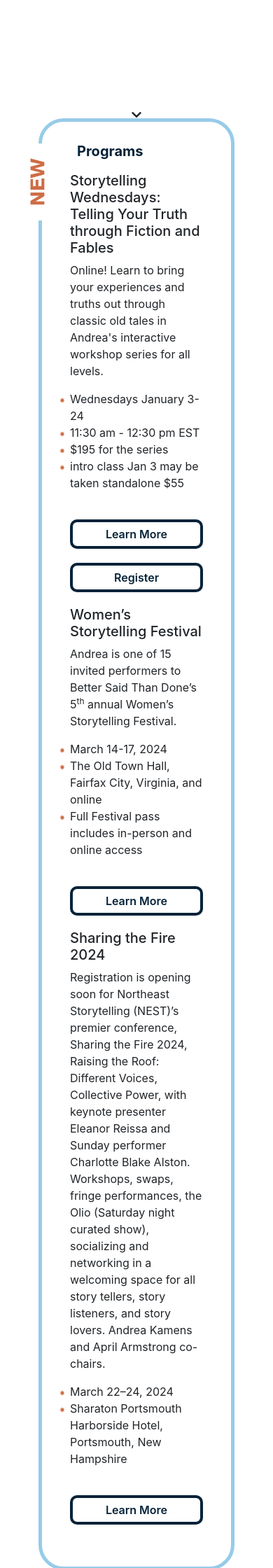
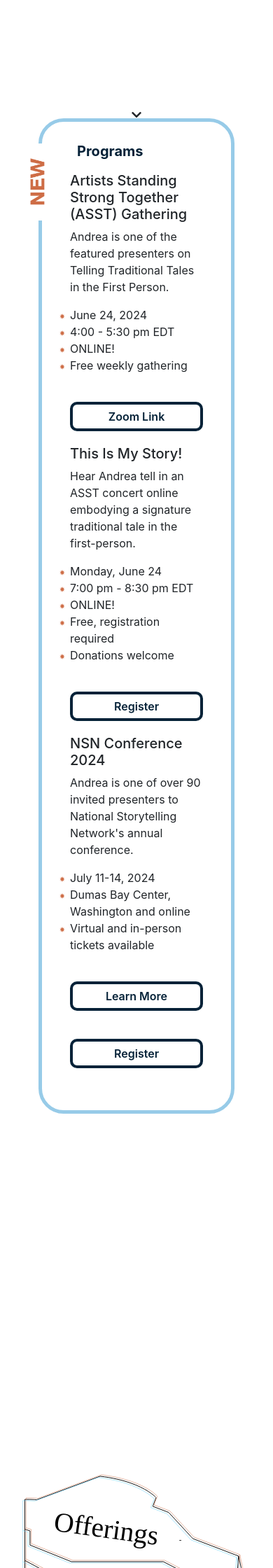
Before and after one commit to jikamens/andreakamens.com, a PHP site: page / in a window 390 px wide. Shown: the part 668-2908 px from the top of the page at 70% size. Run offline with PHP 8.4, Linux system fonts and the light colour scheme; some libraries are stand-ins or nearby versions; some web fonts are replaced.

Commit message:
update home page copy

```diff
--- a/index.html
+++ b/index.html
@@ -185,133 +185,24 @@
           <div class="announcement-banner-container">
             <h3>Programs</h3>
             <div id="bannerContent">
-
               <div class="row">
                 <div class="col-md-6">
-                  <h5>Storytelling Wednesdays: Telling Your Truth
-                    through Fiction and Fables</h5>
-                  <p>Online! Learn to bring your experiences and
-                    truths out through classic old tales in Andrea's
-                    interactive workshop series for all levels.</p>
+                  <h5>Artists Standing Strong Together (ASST) Gathering</h5>
+                  <p>Andrea is one of the featured presenters on Telling Traditional Tales in the First Person.</p>
                   <ul>
-                    <li>Wednesdays January 3-24</li>
-                    <li>11:30 am - 12:30 pm EST</li>
-                    <li>$195 for the series</li>
-                    <li>intro class Jan 3 may be taken standalone $55</li>
+                    <li>June 24, 2024</li>
+                    <li>4:00 - 5:30 pm EDT</li>
+                    <li>ONLINE!</li>
+                    <li>Free weekly gathering</li>
                   </ul>
                 </div>
                 <div class="col-md-6">
                   <div
-                    clases="flex-center"
-                    data-toggle="modal"
-                    data-target="#storytelling-wednesdays-modal"
-                    >
-                    <a class="announcement-banner-button text-center">
-                      Learn More
-                    </a>
-                  </div>
-                  <div
-                    clases="flex-center"
+                    class="flex-center"
                     >
                     <a class="announcement-banner-button text-center"
-                       href="mailto:andrea@andreakamens.com?subject=Storytelling%20Wednesdays">
-                      Register
-                    </a>
-                  </div>
-                </div>
-              </div>
-
-              <!-- STORYTELLING WEDNESDAYS MODAL -->
-              <div
-                class="modal fade"
-                id="storytelling-wednesdays-modal"
-                tabindex="-1"
-                role="dialog"
-                aria-labelledby="exampleModalLabel"
-                aria-hidden="true"
-              >
-                <div class="modal-dialog modal-lg" role="document">
-                  <div class="modal-content">
-                    <div class="modal-header">
-                      <h5 class="modal-title"
-                          id="exampleModalLabel">Storytelling
-                        Wednesdays: Telling Your Truth through Fiction
-                        and Fables</h5>
-                      <button
-                        type="button"
-                        class="close"
-                        data-dismiss="modal"
-                        aria-label="Close"
-                      >
-                        <span aria-hidden="true">&times;</span>
-                      </button>
-                    </div>
-                    <div class="modal-body">
-                      <p>For all levels from curious story lovers and
-                        beginning tellers through experienced story
-                        and spoken word artists. Play with classic old
-                        stories and learn how to bring a traditional
-                        tale to life through your own experiences and
-                        deeply held truths. For more experienced
-                        tellers, we may also explore braided or woven
-                        stories that combine personal and traditional
-                        storytelling.</p>
-                      <p>Online 11:30am - 12:30pm EST Wednesdays in
-                        January</p>
-                      <ul>
-                        <li>January 3 &mdash; intro
-                          class<sup>*</sup></li>
-                        <li>January 10</li>
-                        <li>January 17</li>
-                        <li>January 24</li>
-                      </ul>
-                      <p>$195 for all four weeks</p>
-                      <p><sup>*</sup>can be taken separately for
-                        $55</p>
-                      <p>January 3 can be taken as a standalone class.
-                        After Jaunary 3, classes will progressively
-                        build to tellers being able and ready to share
-                        a story with the group. After this workshop,
-                        tellers who wish will have the opportunity to
-                        tell at The Story Space online from anywhere
-                        or in person in Somerville, MA.</p>
-                      <div
-                        clases="flex-center"
-                        >
-                        <a class="announcement-banner-button text-center"
-                           href="mailto:andrea@andreakamens.com?subject=Storytelling%20Wednesdays">
-                          Register
-                        </a>
-                      </div>
-                    </div>
-                  </div>
-                </div>
-              </div>
-
-              <!-- end STORYTELLING WEDNESDAYS MODAL -->
-
-              <div class="row">
-                <div class="col-md-6">
-                  <h5>Women&rsquo;s Storytelling Festival</h5>
-                  <p>Andrea is one of 15 invited performers to Better
-                    Said Than Done&rsquo;s 5<sup>th</sup> annual
-                    Women&rsquo;s Storytelling Festival.</p>
-                  <ul>
-                    <li>March 14-17, 2024</li>
-                    <li>The Old Town Hall, Fairfax City, Virginia, and
-                      online</li>
-                    <li>Full Festival pass includes in-person and
-                      online access</li>
-                  </ul>
-                </div>
-                <div class="col-md-6">
-                  <div class="flex-center">
-                    <a
-                      href="https://www.bettersaidthandone.com/womens-festival/"
-                      target="_blank"
-                      class="announcement-banner-button text-center"
-                    >
-                      Learn More
+                       href="https://www.asst.art/weekly-gathering">
+                      Zoom Link
                     </a>
                   </div>
                 </div>
@@ -319,32 +210,56 @@
 
               <div class="row">
                 <div class="col-md-6">
-                  <h5>Sharing the Fire 2024</h5>
-                  <p>Registration is opening soon for Northeast
-                    Storytelling (NEST)&rsquo;s premier conference,
-                    Sharing the Fire 2024, Raising the Roof: Different
-                    Voices, Collective Power, with keynote presenter
-                    Eleanor Reissa and Sunday performer Charlotte
-                    Blake Alston. Workshops, swaps, fringe
-                    performances, the Olio (Saturday night curated
-                    show), socializing and networking in a welcoming
-                    space for all story tellers, story listeners, and
-                    story lovers. Andrea Kamens and April Armstrong
-                    co-chairs.</p>
+                  <h5>This Is My Story!</h5>
+                  <p>Hear Andrea tell in an ASST concert online embodying a signature traditional tale in the first-person.</p>
                   <ul>
-                    <li>March 22&ndash;24, 2024</li>
-                    <li>Sharaton Portsmouth Harborside Hotel,
-                      Portsmouth, New Hampshire</li>
+                    <li>Monday, June 24</li>
+                    <li>7:00 pm - 8:30 pm EDT</li>
+                    <li>ONLINE!</li>
+                    <li>Free, registration required</li>
+                    <li>Donations welcome</li>
                   </ul>
                 </div>
                 <div class="col-md-6">
                   <div class="flex-center">
                     <a
-                      href="https://www.nestorytelling.org/stf-2024/"
+                      href="https://www.asst.art/event-details/this-is-my-story"
+                      target="_blank"
+                      class="announcement-banner-button text-center"
+                    >
+                      Register
+                    </a>
+                  </div>
+                </div>
+              </div>
+
+              <div class="row">
+                <div class="col-md-6">
+                  <h5>NSN Conference 2024</h5>
+                  <p>Andrea is one of over 90 invited presenters to National Storytelling Network's annual conference.</p>
+                  <ul>
+                    <li>July 11-14, 2024</li>
+                    <li>Dumas Bay Center, Washington and online</li>
+                    <li>Virtual and in-person tickets available</li>
+                  </ul>
+                </div>
+                <div class="col-md-6">
+                  <div class="flex-center">
+                    <a
+                      href="https://storynet.org/events/nsn-2024-conference/"
                       target="_blank"
                       class="announcement-banner-button text-center"
                     >
                       Learn More
+                    </a>
+                  </div>
+                  <div class="flex-center">
+                    <a
+                      href="https://storynet.org/civicrm/event/register/?reset=1&id=169"
+                      target="_blank"
+                      class="announcement-banner-button text-center"
+                    >
+                      Register
                     </a>
                   </div>
                 </div>
--- a/styles.css
+++ b/styles.css
@@ -2013,9 +2013,7 @@
 .flex-center {
   display: flex;
   align-items: center;
-  justify-content: center;
   flex-direction: column;
-  height: 100%;
 }
 .flex-bottom {
   display: flex;
```
